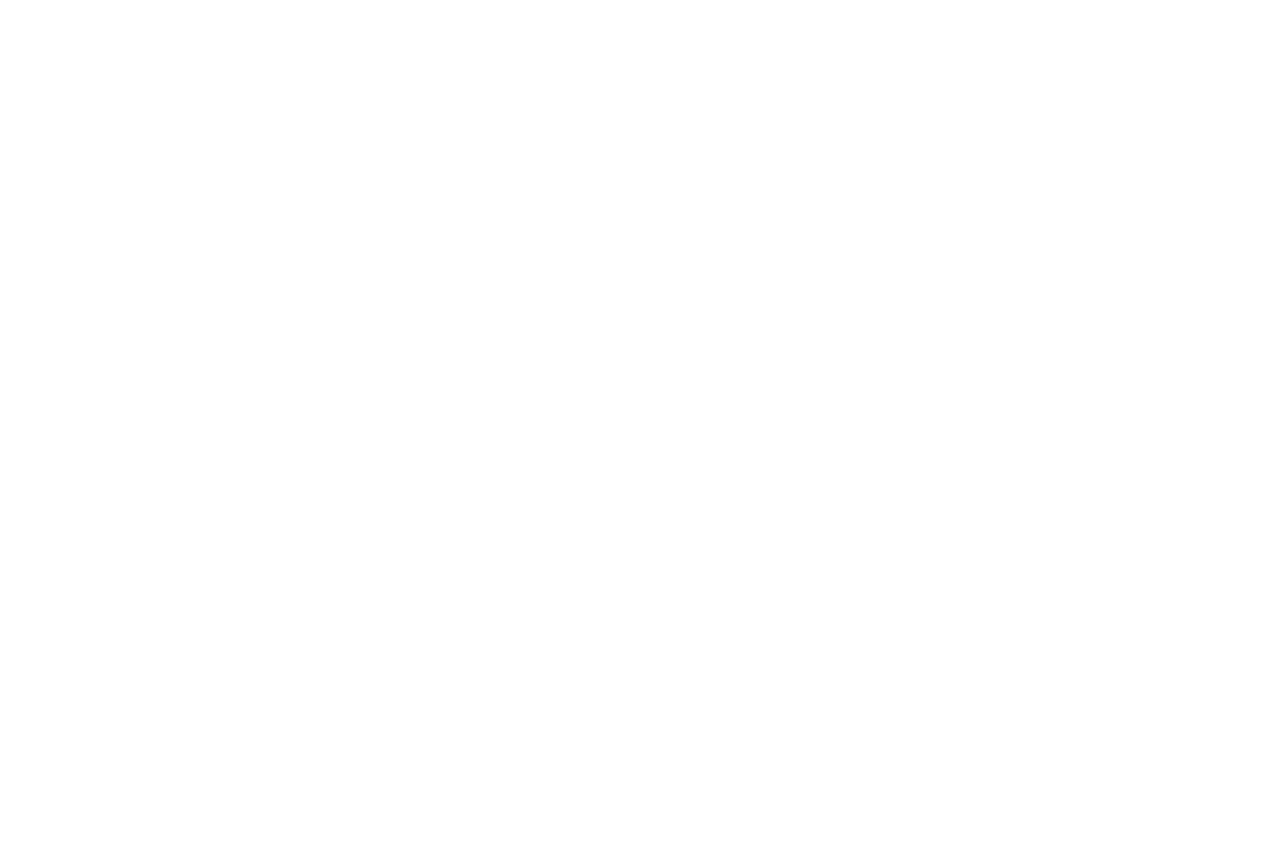
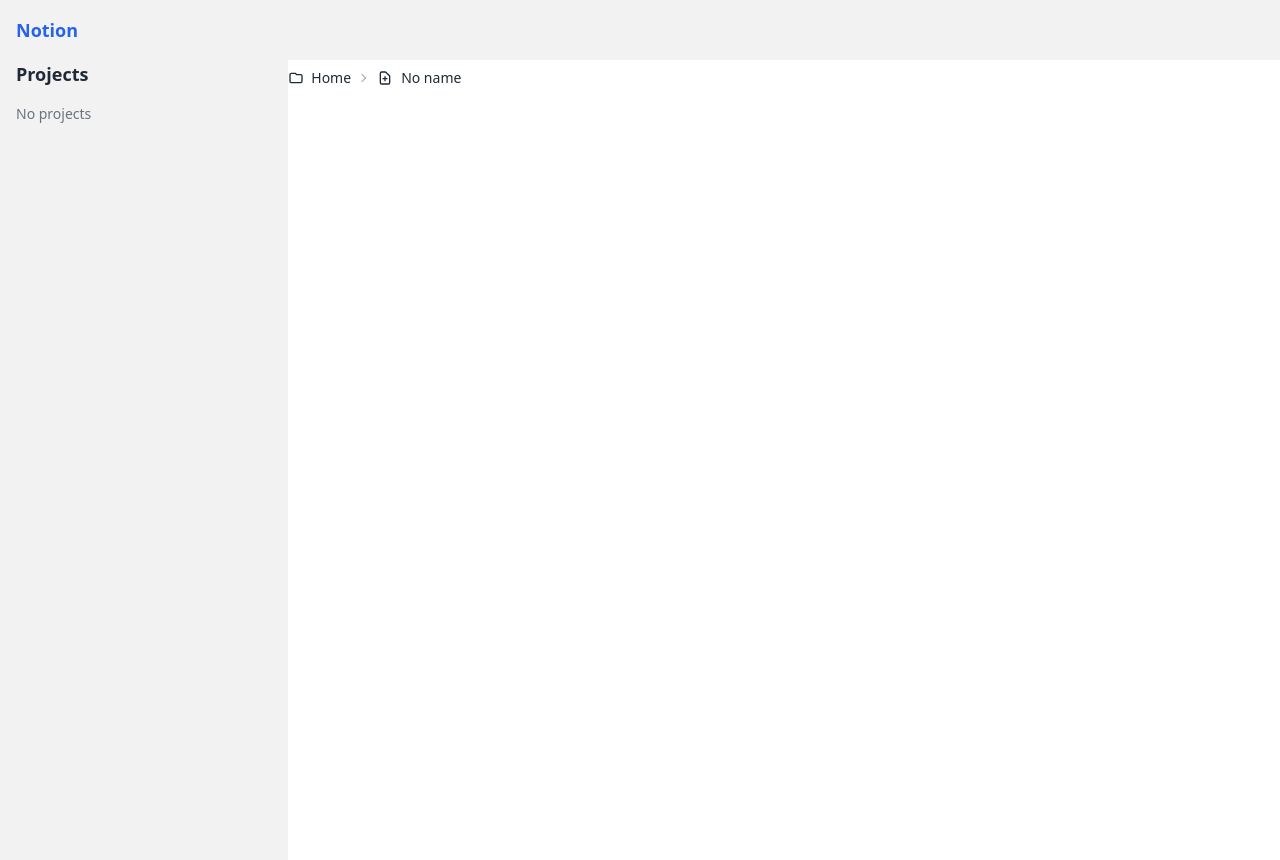
Before and after one commit to hreluz/learning-vue, a Vue app in the folder fh-vue-js/5.projects-app/: page /project/1 in a window 1280 px wide. Before the commit this address had no page. Before the commit the page ends 800 px from the top, so only its background shows below. Built offline with nearby package versions, Linux system fonts and the light colour scheme.

Commit message:
fh-vue-js: projects-app: Project View

```diff
--- /dev/null
+++ b/fh-vue-js/5.projects-app/src/modules/common/components/BreadCrumbs.vue
@@ -0,0 +1,33 @@
+<template>
+  <div class="breadcrumbs text-sm">
+    <ul>
+      <li>
+        <RouterLink to="/projects">
+          <svg xmlns="http://www.w3.org/2000/svg" fill="none" viewBox="0 0 24 24" class="h-4 w-4 stroke-current">
+            <path stroke-linecap="round" stroke-linejoin="round" stroke-width="2"
+              d="M3 7v10a2 2 0 002 2h14a2 2 0 002-2V9a2 2 0 00-2-2h-6l-2-2H5a2 2 0 00-2 2z"></path>
+          </svg>
+          &nbsp;
+          Home
+        </RouterLink>
+      </li>
+      <li>
+        <span class="inline-flex items-center gap-2">
+          <svg xmlns="http://www.w3.org/2000/svg" fill="none" viewBox="0 0 24 24" class="h-4 w-4 stroke-current">
+            <path stroke-linecap="round" stroke-linejoin="round" stroke-width="2"
+              d="M9 13h6m-3-3v6m5 5H7a2 2 0 01-2-2V5a2 2 0 012-2h5.586a1 1 0 01.707.293l5.414 5.414a1 1 0 01.293.707V19a2 2 0 01-2 2z">
+            </path>
+          </svg>
+          {{ name }}
+        </span>
+      </li>
+    </ul>
+  </div>
+</template>
+<script lang="ts" setup>
+interface Props {
+  name: string;
+}
+
+defineProps<Props>();
+</script>
--- /dev/null
+++ b/fh-vue-js/5.projects-app/src/modules/projects/views/ProjectView.vue
@@ -0,0 +1,33 @@
+<template>
+  <h1 class="text-3x">
+    <BreadCrumbs :name="project?.name ?? 'No name'" />
+  </h1>
+
+</template>
+
+<script lang="ts" setup>
+import BreadCrumbs from '@/modules/common/components/BreadCrumbs.vue';
+import { useProjecstStore } from '../store/project.store';
+import { ref, watch } from 'vue';
+import type { Project } from '../interfaces/project.interface';
+
+// import { useRoute } from 'vue-router';
+interface Props {
+  id: string;
+}
+
+// const route = useRoute()
+// console.log(route.params.id);
+const props = defineProps<Props>()
+
+const projectStore = useProjecstStore()
+
+const project = ref<Project | null>();
+
+
+watch(() => props.id, () => {
+  project.value = projectStore.projectsList.find(p => p.id == props.id);
+}, {
+  immediate: true
+})
+</script>
--- a/fh-vue-js/5.projects-app/src/router/index.ts
+++ b/fh-vue-js/5.projects-app/src/router/index.ts
@@ -15,6 +15,12 @@ const router = createRouter({
           name: 'projects',
           component: () => import('@/modules/projects/views/ProjectsView.vue'),
         },
+        {
+          path: 'project/:id',
+          name: 'project',
+          props: true,
+          component: () => import('@/modules/projects/views/ProjectView.vue'),
+        },
       ],
     },
   ],
```
